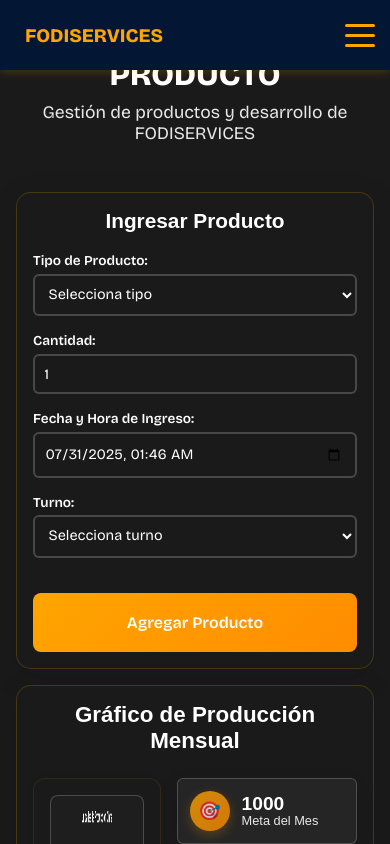
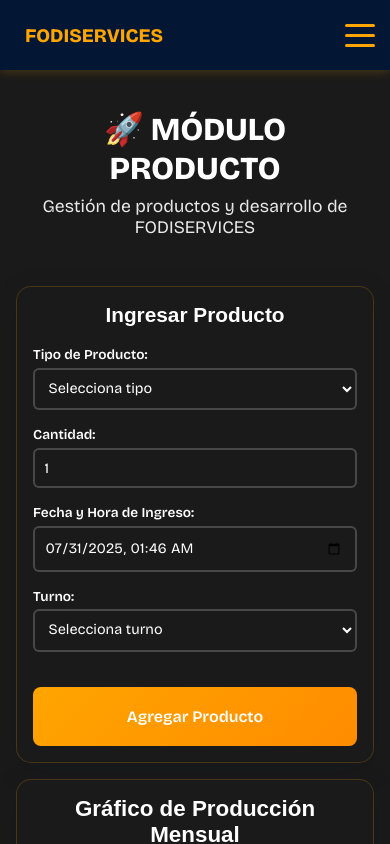
Before and after one commit to SebasTaclar/fodiservices, a Vue app: page /producto in a window 390 px wide. Shown: the top 844 px of the page. Built offline with nearby package versions, Linux system fonts and the light colour scheme.

Commit message:
padding top for modules

```diff
--- a/src/views/Financiero.vue
+++ b/src/views/Financiero.vue
@@ -264,6 +264,8 @@
 @media (max-width: 768px) {
   .financiero-container {
     padding: 1rem;
+    padding-top: 110px;
+    /* Padding superior para mobile con menú hamburguesa */
   }
 
   .dashboard-grid {
--- a/src/views/Producto.vue
+++ b/src/views/Producto.vue
@@ -1059,6 +1059,12 @@
 }
 
 @media (max-width: 768px) {
+  .producto-container {
+    padding: 1rem;
+    padding-top: 110px;
+    /* Padding superior para mobile con menú hamburguesa */
+  }
+
   .chart-layout {
     grid-template-columns: 1fr;
   }
@@ -1399,10 +1405,6 @@
 }
 
 @media (max-width: 768px) {
-  .producto-container {
-    padding: 1rem;
-  }
-
   .dashboard-grid {
     grid-template-columns: 1fr;
   }
--- a/src/views/RecursosHumanos.vue
+++ b/src/views/RecursosHumanos.vue
@@ -508,6 +508,8 @@
 @media (max-width: 768px) {
  .rrhh-container {
   padding: 1rem;
+  padding-top: 110px;
+  /* Padding superior para mobile con menú hamburguesa */
  }
 
  .dashboard-grid {
--- a/src/views/Supervisor.vue
+++ b/src/views/Supervisor.vue
@@ -90,7 +90,7 @@
                 <div class="mobile-info-row">
                   <span class="mobile-label">Turno:</span>
                   <span class="mobile-shift-badge" :class="entry.shift">{{ entry.shift === 'am' ? 'Mañana' : 'Tarde'
-                  }}</span>
+                    }}</span>
                 </div>
               </div>
 
@@ -744,8 +744,8 @@
 @media (max-width: 768px) {
   .supervisor-container {
     padding: 1rem;
-    padding-top: 140px;
-    /* Padding superior mayor para mobile con menú hamburguesa */
+    padding-top: 110px;
+    /* Padding superior para mobile con menú hamburguesa */
     max-width: 100vw;
     overflow-x: hidden;
   }
```
Lines whose indentation alone changed are shown as unchanged.
